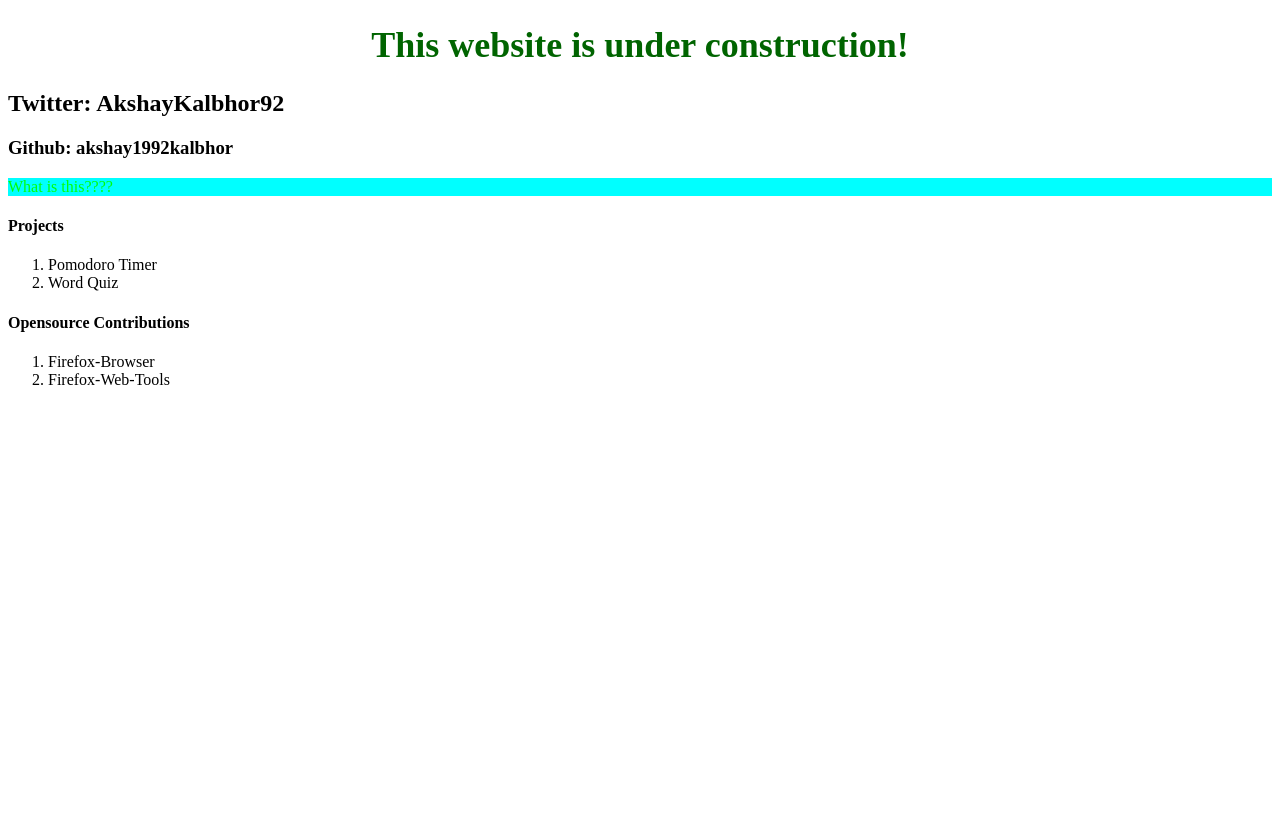
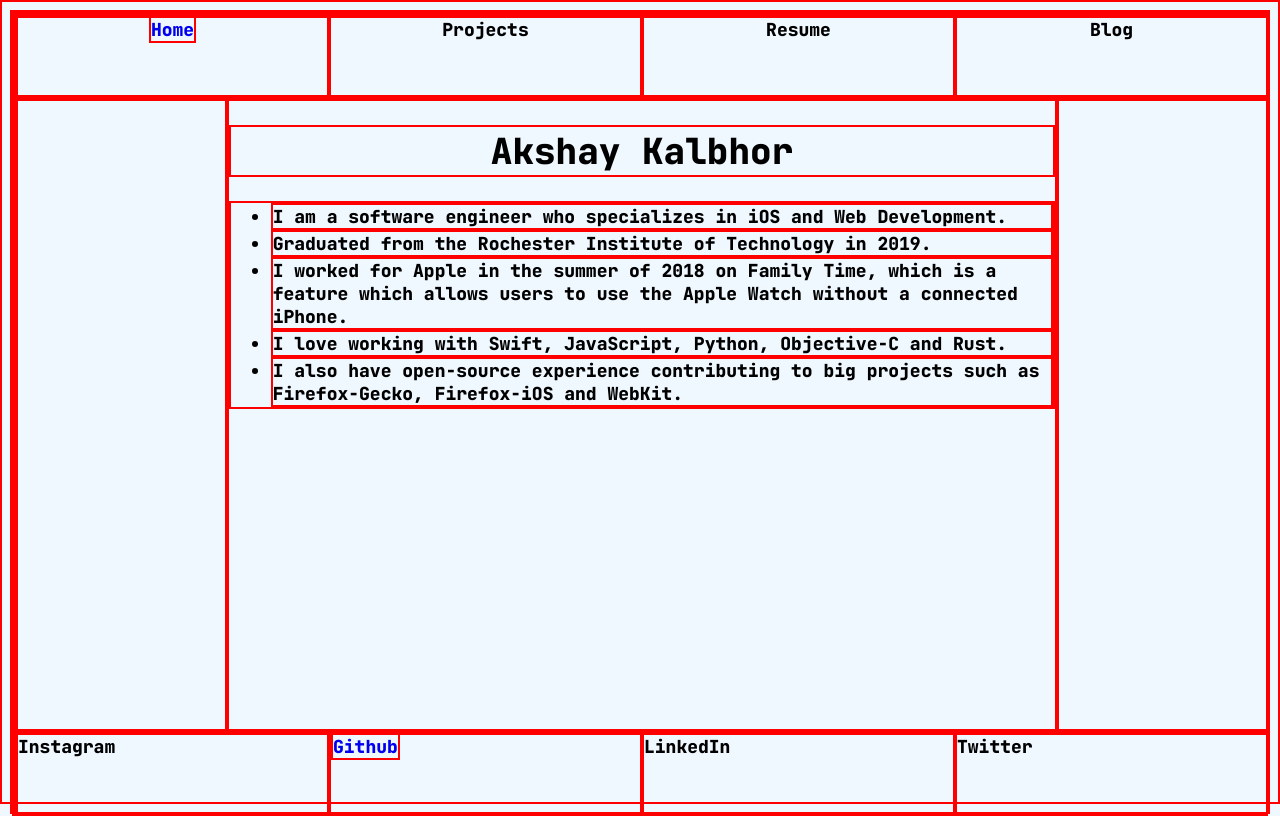
Before and after one commit to akshay1992kalbhor/akshay1992kalbhor.github.io, a website: page index.html in a window 1280 px wide. Drawn offline with Linux system fonts and the light colour scheme.

Commit message:
Design new UI

```diff
--- a/index.html
+++ b/index.html
@@ -1,35 +1,49 @@
 <!DOCTYPE html>
-<html>
+<html style="overflow-y:scroll; overscroll-behavior-y: none; font-size: 15px;">
     <head>
         <link rel="stylesheet" href="style.css">
+        <meta charset="UTF-8">
         <title>
-            Akshay Kalbhor
+            Twitter. It's what's happening
         </title>
+        <script src="https://kit.fontawesome.com/5b0a641153.js" crossorigin="anonymous"></script>
+        <link rel="icon" href="images/twitter-1-removebg-preview.png">
+        <link rel="preconnect" href="https://fonts.gstatic.com">
+        <link href="https://fonts.googleapis.com/css2?family=JetBrains+Mono:wght@800&display=swap" rel="stylesheet">
     </head>
-    <body>
-        <div id="main-message">
-            <h1>This website is under construction!</h1>
-        </div>
-        <div class="center">
-            <h2>Twitter: AkshayKalbhor92</h2>
-            <h3>Github: akshay1992kalbhor</h3>
-            <div id="square">
-                What is this????
+    <body style="background-color: aliceblue; scrollbar-color: rgb(170,184,194) rgb(247, 249, 250);">
+        <div id="root" style="height:100%;display:flex;flex-direction: column;">
+            <header id="header" style="display:flex;flex-direction:row;">
+                <div id="header-home"><a href="index.html">Home</a></div>
+                <div id="header-projects">Projects</div>
+                <div id="header-resume">Resume</div>
+                <div id="header-blog">Blog</div>
+            </header>
+            <div id="main-content" style="display:flex;flex-direction:row;">
+               <div id="main-content-left"></div>
+               <div id="main-content-main">
+                   <h1>Akshay Kalbhor</h1>
+                   <ul>
+                       <li>I am a software engineer who specializes in iOS and Web Development.</li>
+                       <li>Graduated from the Rochester Institute of Technology in 2019.</li>
+                       <li>I worked for Apple in the summer of 2018 on Family Time, which is
+                       a feature which allows users to use the Apple Watch without a connected
+                       iPhone.</li>
+                       <li>I love working with Swift, JavaScript, Python, Objective-C and
+                       Rust.</li>
+                       <li>I also have open-source experience contributing to big projects
+                       such as Firefox-Gecko, Firefox-iOS and WebKit.</li>
+                   </ul>
+               </div>
+               <div id="main-content-right"></div>
             </div>
-            <div id="projects">
-                <h4>Projects</h4>
-                <ol>
-                    <li>Pomodoro Timer</li>
-                    <li>Word Quiz</li>
-                </ol>
-            </div>
-            <div id="open-source">
-                <h4>Opensource Contributions</h4>
-                <ol>
-                    <li>Firefox-Browser</li>
-                    <li>Firefox-Web-Tools</li>
-                </ol>
-            </div>
+            <footer id="footer" style="display:flex;flex-direction:row;">
+                <div>Instagram</div>
+                <div><a href="https://github.com/akshay1992kalbhor">Github</a></div>
+                <div>LinkedIn</div>
+                <div>Twitter</div>
+            </footer>
         </div>
     </body>
+    <script src="index.js"></script>
 </html>
--- /dev/null
+++ b/index.js
@@ -0,0 +1 @@
+console.log("Script was loaded successfully");
--- a/style.css
+++ b/style.css
@@ -1,18 +1,64 @@
-html {
-    font-family: Avenir;
+html, body{
+    height: 100%;
+    font: large Avenir;
+    color: black;
+    font-family: 'JetBrains Mono', monospace;
 }
 
-#main-message {
-    position: flex;
-    align-items: center;
-    justify-content: center;
-    text-align: center;
-    font-size: large;
-    color: darkgreen;
-    z-index: 1;
+* {
+    border: 2px solid red;
 }
 
-#square {
-    background-color: aqua;
-    color:rgb(0, 255, 8)
+#root {
+    border: 2px solid red;
 }
+
+#main-content {
+    border: 2px solid red;
+    width: 100%;
+    height: 80%;
+}
+
+#header, #footer {
+    border: 2px solid red;
+    width: 100%;
+    height: 10%;
+}
+
+#main-content-left, #main-content-right, #main-content-main {
+    border: 2px solid red;
+}
+
+#main-content-left, #main-content-right {
+    width: 20%;
+    height: 100%;
+}
+
+#main-content-main {
+    width: 80%;
+    height: 100%;
+}
+
+#header-home, #header-projects, #header-resume, #header-blog {
+    width: 25%;
+    height: 100%;
+    border: 2px solid red;
+    text-align: center;
+    font: large 'JetBrains Mono';
+}
+
+#footer div {
+    width: 25%;
+    height: 100%;
+    border: 2px solid red;
+    font: large 'JetBrains Mono';
+}
+
+h1 {
+    text-align: center;
+    font-family: 'JetBrains Mono', monospace;
+}
+
+a {
+    text-decoration: none;
+}
```
Also changed, not shown: images/twitter-1-removebg-preview.png (added), images/twitter_webpage_picture.png (added), twitter-favicon.ico (added), 1 other file.
